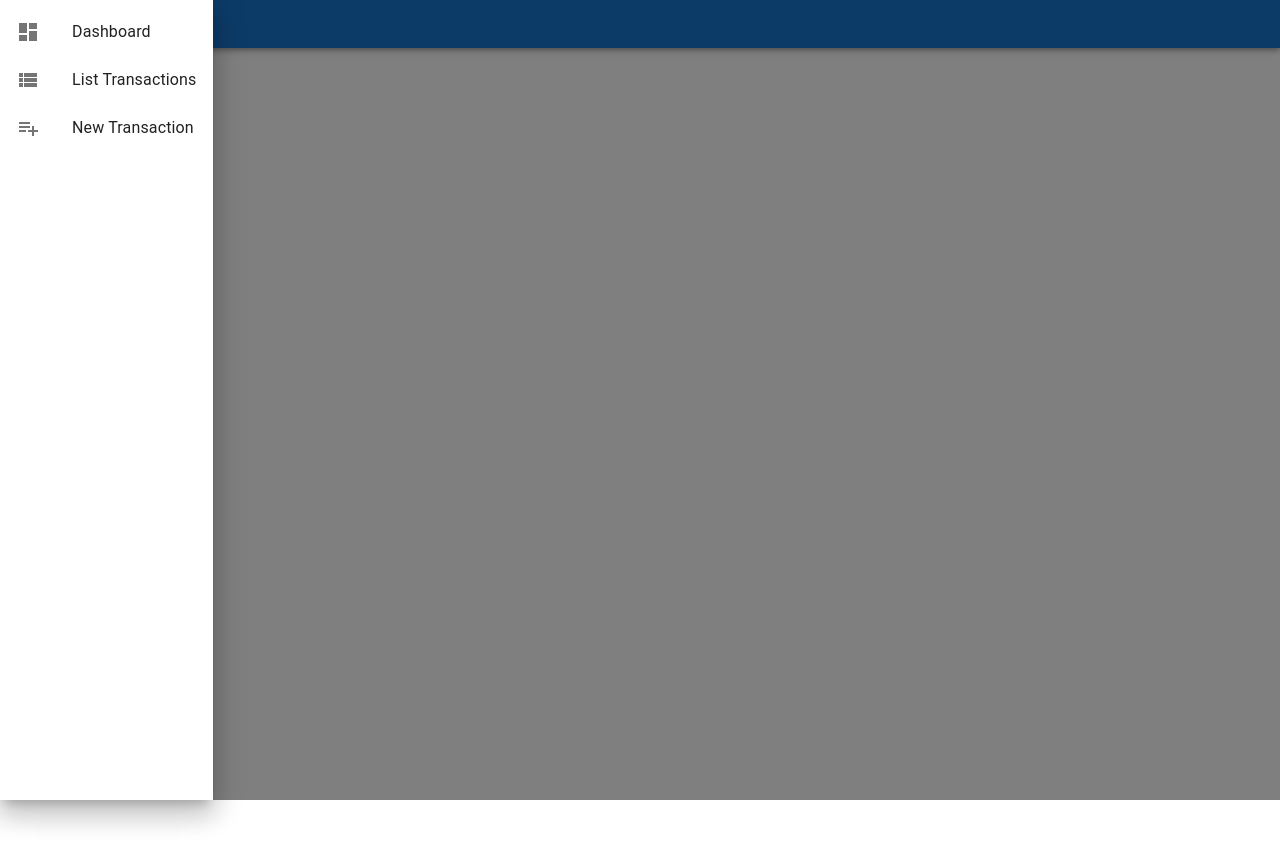
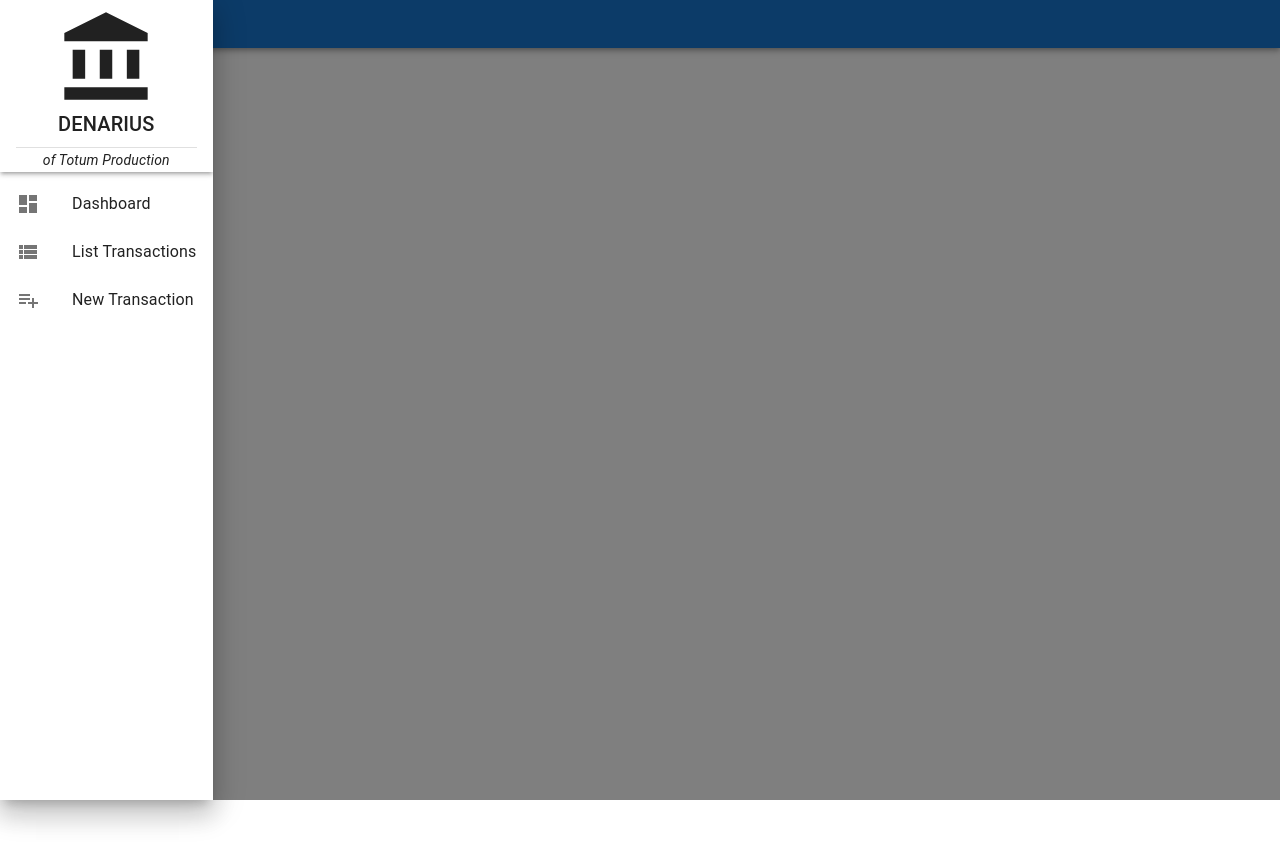
Before and after one commit to dpeter99/Totum, a React (Create React App) app in the folder src/denarius/denarius-client/: page / in a window 1280 px wide. Both pictures are taken after a click on the button "menu". Built offline with nearby package versions, Linux system fonts and the light colour scheme.

Commit message:
Made Router specification values into a variable
+ small change to drawerLogo

```diff
--- a/src/denarius/denarius-client/src/App.css
+++ b/src/denarius/denarius-client/src/App.css
@@ -1,38 +1,7 @@
-.App {
-  text-align: center;
-}
 
-.App-logo {
-  height: 40vmin;
-  pointer-events: none;
-}
-
-@media (prefers-reduced-motion: no-preference) {
-  .App-logo {
-    animation: App-logo-spin infinite 20s linear;
-  }
-}
-
-.App-header {
-  background-color: #282c34;
-  min-height: 100vh;
+.drawerLogoContainer{
   display: flex;
   flex-direction: column;
   align-items: center;
-  justify-content: center;
-  font-size: calc(10px + 2vmin);
-  color: white;
+  padding-top: 8px;
 }
-
-.App-link {
-  color: #61dafb;
-}
-
-@keyframes App-logo-spin {
-  from {
-    transform: rotate(0deg);
-  }
-  to {
-    transform: rotate(360deg);
-  }
-}
--- a/src/denarius/denarius-client/src/components/DrawerButton.tsx
+++ b/src/denarius/denarius-client/src/components/DrawerButton.tsx
@@ -1,5 +1,4 @@
-import SvgIcon from "@mui/material/SvgIcon/SvgIcon";
-import React, { MouseEventHandler, ReactElement } from "react";
+import React, { ReactElement } from "react";
 import {
   ListItem,
   ListItemButton,
--- a/src/denarius/denarius-client/src/components/DrawerComponent.tsx
+++ b/src/denarius/denarius-client/src/components/DrawerComponent.tsx
@@ -1,17 +1,14 @@
-import {
-  Button,
-  Drawer,
-  IconButton,
-  List,
-  ListItem,
-  ListItemText,
-} from "@mui/material";
+import { List, Paper, Typography } from "@mui/material";
 import { Link } from "react-router-dom";
-import { Dispatch, SetStateAction, useState } from "react";
+import { Dispatch, SetStateAction } from "react";
 import DashboardIcon from "@mui/icons-material/Dashboard";
 import ViewListIcon from "@mui/icons-material/ViewList";
 import { DrawerButton } from "./DrawerButton";
 import PlaylistAddIcon from "@mui/icons-material/PlaylistAdd";
+import AccountBalanceIcon from "@mui/icons-material/AccountBalance";
+import { routeAddresses } from "../routes/Routes";
+import { projectName, websiteName } from "../theme/consts";
+import Divider from "@mui/material/Divider";
 
 interface Props {
   setOpenDrawer: Dispatch<SetStateAction<boolean>>;
@@ -24,25 +21,42 @@ export const DrawerComponent = ({
   const onClick = () => setOpenDrawer(staysOpenOnClick);
   return (
     <>
+      <Link to={routeAddresses.home.to} onClick={onClick}>
+        <Paper elevation={3} square={true}>
+          <div className="drawerLogoContainer">
+            <AccountBalanceIcon sx={{ fontSize: 100 }} />
+            <Typography gutterBottom variant="h6" component="div">
+              {websiteName}
+            </Typography>
+            <Divider orientation="horizontal" variant="middle" flexItem />
+            <div>
+              <Typography gutterBottom variant="body2" component="i">
+                of {projectName} Production
+              </Typography>
+            </div>
+          </div>
+        </Paper>
+      </Link>
+
       <List>
         <DrawerButton
           icon={<DashboardIcon />}
-          label="Dashboard"
-          to="/"
+          label={routeAddresses.home.label}
+          to={routeAddresses.home.to}
           onClick={onClick}
         />
 
         <DrawerButton
           icon={<ViewListIcon />}
-          label="List Transactions"
-          to="/list-transactions"
+          label={routeAddresses.listTransactions.label}
+          to={routeAddresses.listTransactions.to}
           onClick={onClick}
         />
 
         <DrawerButton
           icon={<PlaylistAddIcon />}
-          label="New Transaction"
-          to="/add-transaction"
+          label={routeAddresses.addTransaction.label}
+          to={routeAddresses.addTransaction.to}
           onClick={onClick}
         />
       </List>
--- a/src/denarius/denarius-client/src/components/Navbar.tsx
+++ b/src/denarius/denarius-client/src/components/Navbar.tsx
@@ -1,25 +1,22 @@
-import Menu from "@mui/material/Menu";
 import {
   AppBar,
   Box,
   Drawer,
   IconButton,
-  List,
-  ListItem,
-  ListItemText,
   Toolbar,
   Typography,
-  useMediaQuery,
   useTheme,
 } from "@mui/material";
 import MenuIcon from "@mui/icons-material/Menu";
 import { DrawerComponent } from "./DrawerComponent";
 import { Link } from "react-router-dom";
 import { useState } from "react";
+import { routeAddresses } from "../routes/Routes";
+import { websiteName } from "../theme/consts";
 
 export function Navbar() {
-  const theme = useTheme();
-  const isMobile = useMediaQuery(theme.breakpoints.down("md"));
+  //const theme = useTheme();
+  //const isMobile = useMediaQuery(theme.breakpoints.down("md"));
   const [openDrawer, setOpenDrawer] = useState(false);
 
   return (
@@ -37,7 +34,7 @@ export function Navbar() {
           </IconButton>
           <Typography variant="h6" color="inherit" component="div">
             <Typography variant="h6">
-              <Link to="/">DENARIUS</Link>
+              <Link to={routeAddresses.home.to}>{websiteName}</Link>
             </Typography>
             <Drawer open={openDrawer} onClose={() => setOpenDrawer(false)}>
               <DrawerComponent setOpenDrawer={setOpenDrawer}></DrawerComponent>
--- a/src/denarius/denarius-client/src/routes/Routes.tsx
+++ b/src/denarius/denarius-client/src/routes/Routes.tsx
@@ -4,14 +4,31 @@ import App from "../App";
 import { ListTransactions } from "../pages/ListTransactionsPage/ListTransactions";
 import { AddTransaction } from "../pages/AddTransactionPage/AddTransaction";
 
+export const routeAddresses = {
+  home: {
+    to: "/",
+    label: "Dashboard",
+  },
+  listTransactions: {
+    to: "/list-transactions",
+    label: "List Transactions",
+  },
+  addTransaction: {
+    to: "/add-transaction",
+    label: "New Transaction",
+  },
+};
 export const router = createBrowserRouter([
   {
     path: "/",
     element: <App />,
     children: [
-      { path: "/", element: <Home /> },
-      { path: "/list-transactions", element: <ListTransactions /> },
-      { path: "/add-transaction", element: <AddTransaction /> },
+      { path: routeAddresses.home.to, element: <Home /> },
+      {
+        path: routeAddresses.listTransactions.to,
+        element: <ListTransactions />,
+      },
+      { path: routeAddresses.addTransaction.to, element: <AddTransaction /> },
     ],
   },
 ]);
--- /dev/null
+++ b/src/denarius/denarius-client/src/theme/consts.tsx
@@ -0,0 +1,2 @@
+export const websiteName = "DENARIUS";
+export const projectName = "Totum";
```
